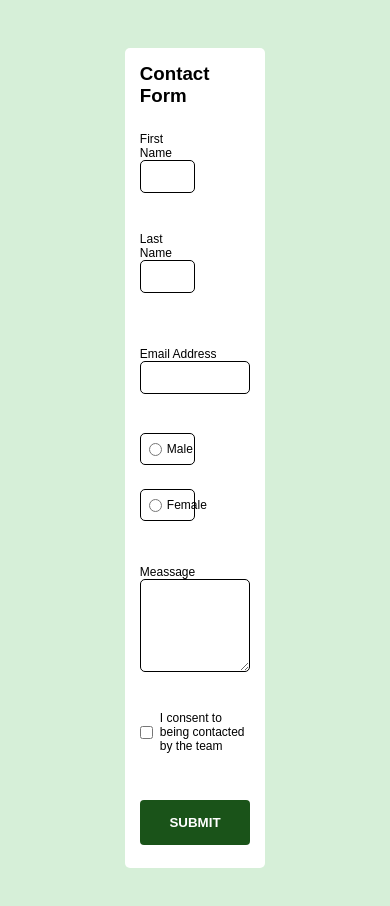
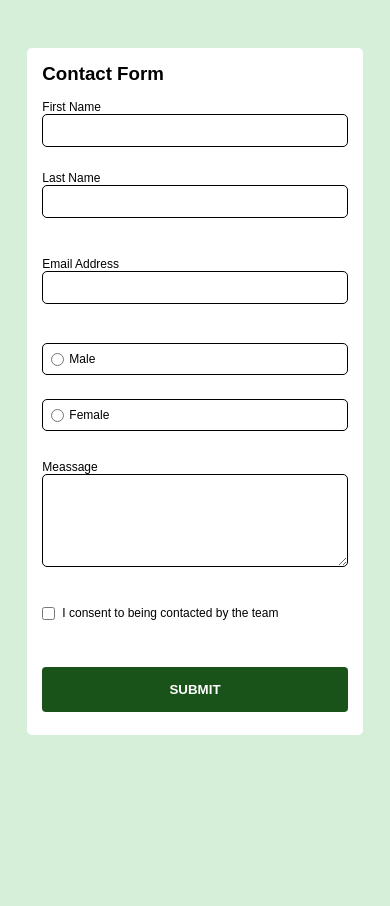
Before and after one commit to ceserotech/form-error-msg-display, a plain HTML site: page index.html in a window 390 px wide. After the commit the page ends 844 px from the top, so only its background shows below. Drawn offline with Linux system fonts and the light colour scheme.

Commit message:
made css changes

```diff
--- a/style.css
+++ b/style.css
@@ -55,6 +55,13 @@
    width: 100%;
  }
 @media(max-width:600px){
+  .container {
+   background-color: #fff;
+   width: 86%;
+   margin: 3rem auto;
+   padding: 15px;
+   border-radius: 5px;
+ }
    .container .boxx {
    display: block;
    width: 100%;
@@ -62,7 +69,7 @@
    gap: 10px;
  }
 
- .container .boxx .innerbox {
+ .container .boxx .namecont {
    width: 100%;
    margin: 15px 0px;
  }
@@ -126,13 +133,12 @@
      margin: 20px 0px;
    }
 
-   .container form .boxxx .innerbox {
+   .container form .boxxx .radiocont{
      width: 100%;
-     border: 1px solid black;
-     padding: 8px;
+
      border-radius: 5px;
      outline: none;
-     border: 1px solid black;
+
      margin-bottom: 15px;
    }
  }
```
